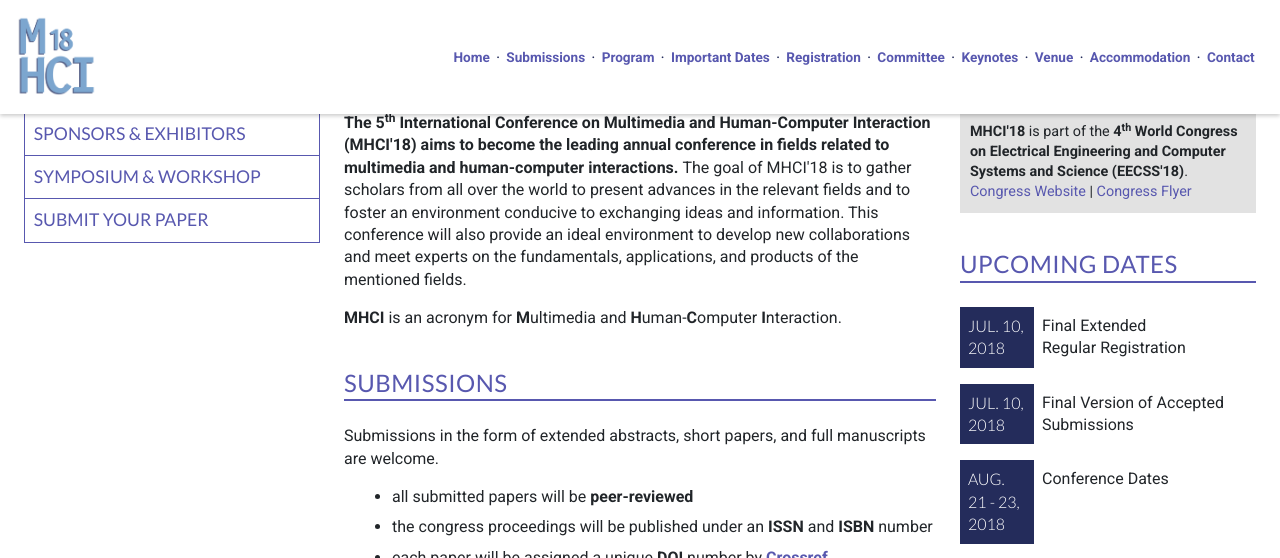
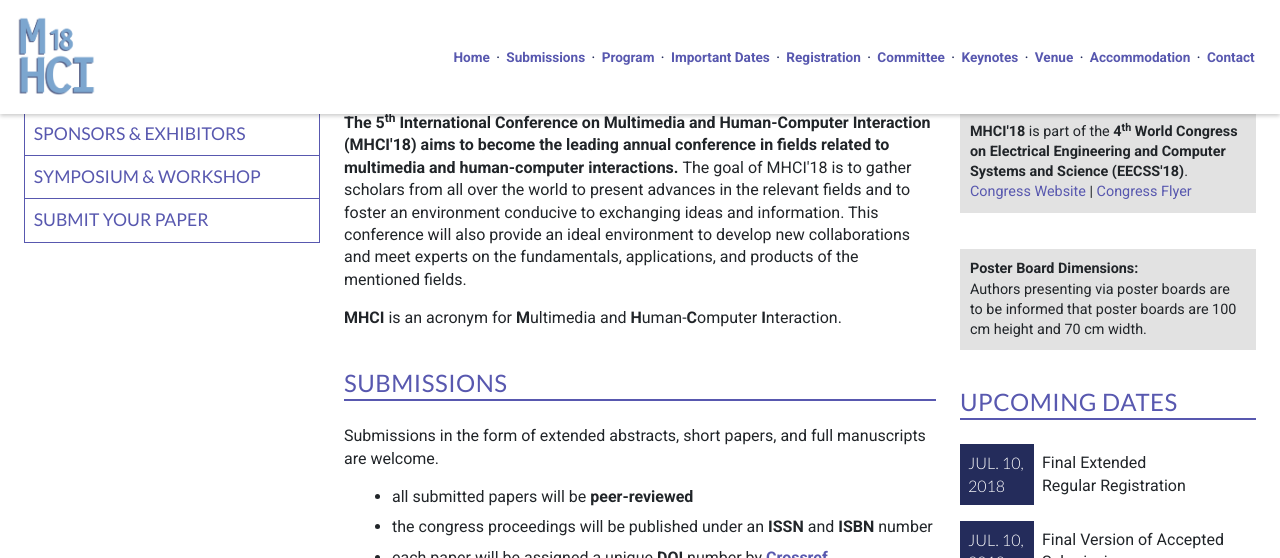
Before and after one commit to intaset/mhciconference, a Jekyll site: the page built from index.html, in a window 1280 px wide and 900 px high, scrolled down 392 px, cut to the strip 0-558 px from the top of the window. Built offline with Jekyll 4.4.1, drawn with Linux system fonts in a browser that asks for light colours; nearby versions of some CDN libraries; Markdown is read by kramdown in place of the engine named in the settings; comment, search, counter and statistics services are not loaded.

Commit message:
added poster info

```diff
--- a/_includes/congress-info.html
+++ b/_includes/congress-info.html
@@ -5,3 +5,9 @@ Electrical Engineering and Computer Systems and Science (EECSS'18)</strong>.
 </p>
 
 <br>
+
+<p class="announcement-text"><strong>Poster Board Dimensions:</strong><br>
+Authors presenting via poster boards are to be informed that poster boards are 100 cm height and 70 cm width.
+</p>
+
+<br>
```
Also changed, not shown: 19 other files.
